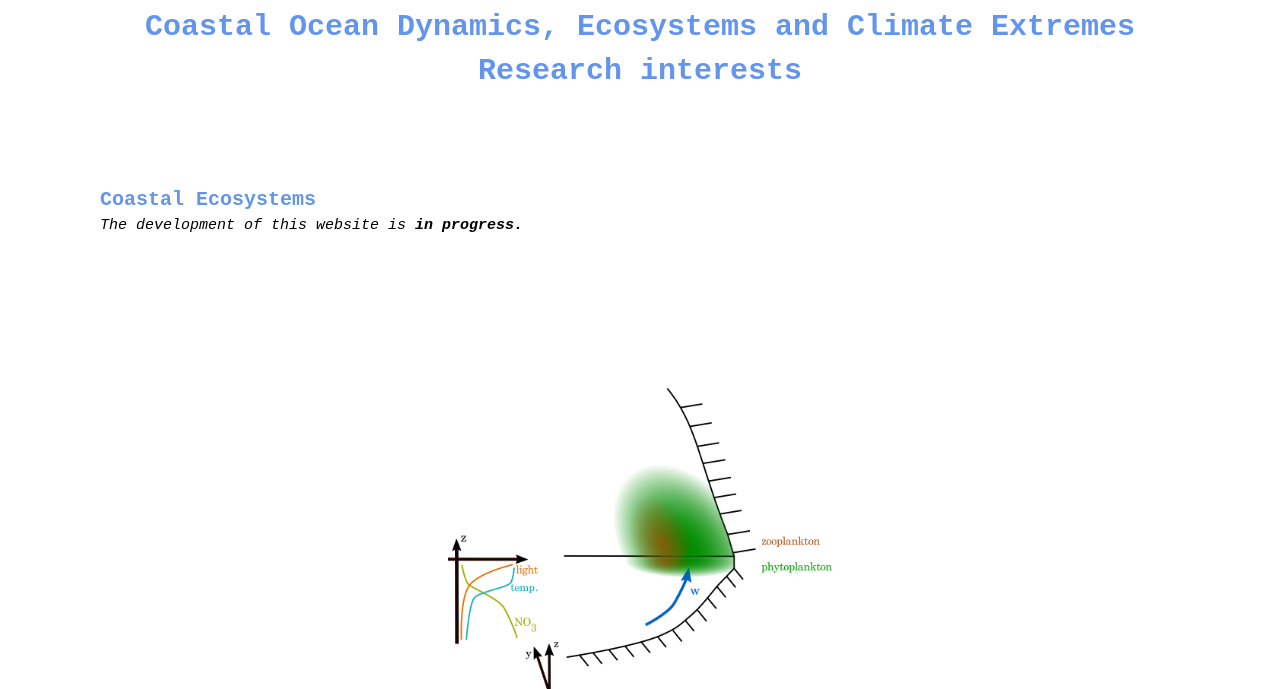
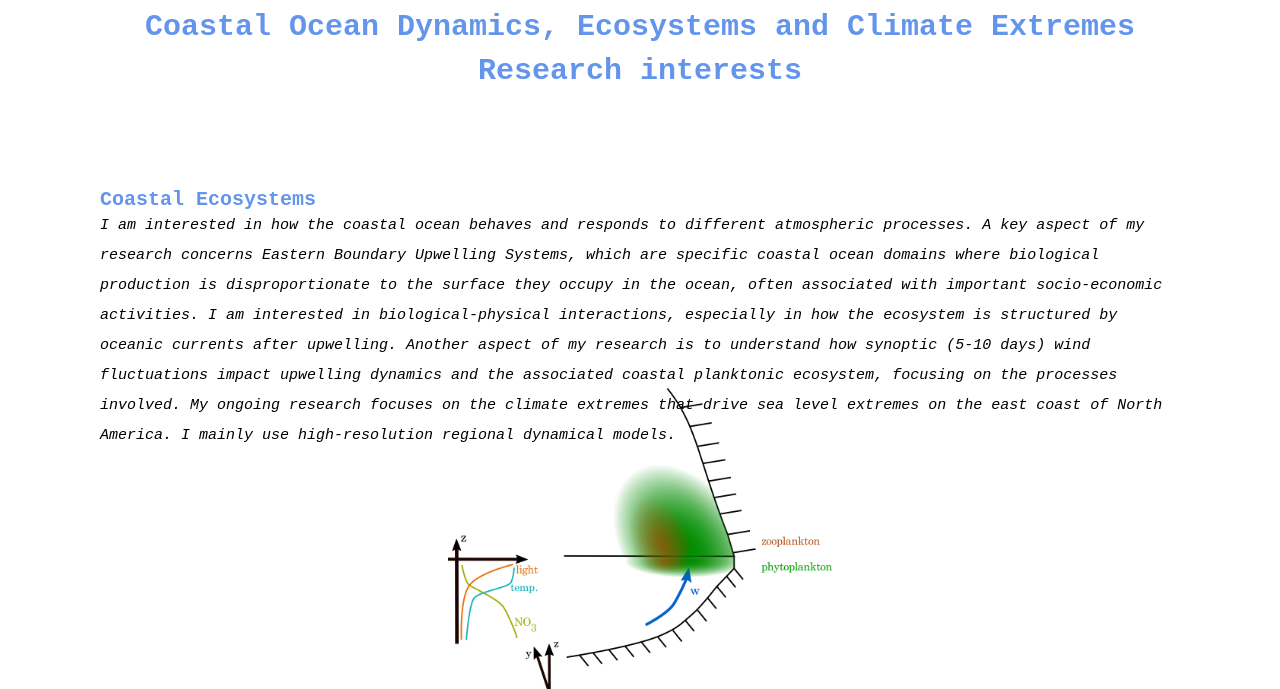
Before and after one commit to pierrechabert/pierrechabert.github.io, a Jekyll site: the page Research.html, which Jekyll copies as it is, in a window 1280 px wide. Shown: the top 689 px of the page. Built offline with Jekyll 4.4.1, drawn with Linux system fonts in a browser that asks for light colours; grey boxes are pictures that could not be loaded.

Commit message:
Update Research.html

```diff
--- a/Research.html
+++ b/Research.html
@@ -57,15 +57,15 @@
 
     <div class="entry-content" style="height:100px; margin:100px;">
       <h1 style="color:cornflowerblue; font-size:20px;"> Coastal Ecosystems </h1>
-            <p style="line-height: 2.0; font-size:15px;"><em>The development of this website is <strong>in progress.</strong> </em></p>
+            <p style="line-height: 2.0; font-size:15px;"><em>
+              I am interested in how the coastal ocean behaves and responds to different atmospheric processes. A key aspect of my research concerns Eastern Boundary Upwelling Systems, which are specific coastal ocean domains where biological production is disproportionate to the surface they occupy in the ocean, often associated with important socio-economic activities. I am interested in biological-physical interactions, especially in how the ecosystem is structured by oceanic currents after upwelling. Another aspect of my research is to understand how synoptic (5-10 days) wind fluctuations impact upwelling dynamics and the associated coastal planktonic ecosystem, focusing on the processes involved. My ongoing research focuses on the climate extremes that drive sea level extremes on the east coast of North America. I mainly use high-resolution regional dynamical models.
+            </em></p>
       <!-- Presentation, research interests -->
     </div>
 
   <div class="row">
  <div class="block"> <img src="coastal_ecosystem.png" width="100%">    </div>
   </div>
-
-    Synoptic
 
   <div class="row">
  <div class="block"> <img src="anim_SST_longrelaxation.gif" width="75%">    </div>
```
